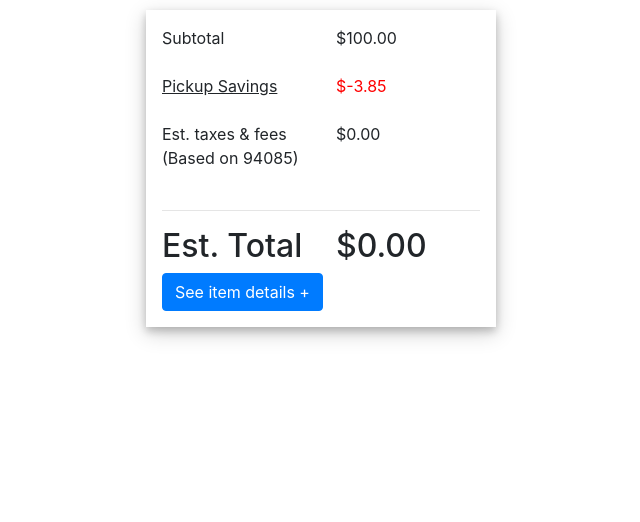
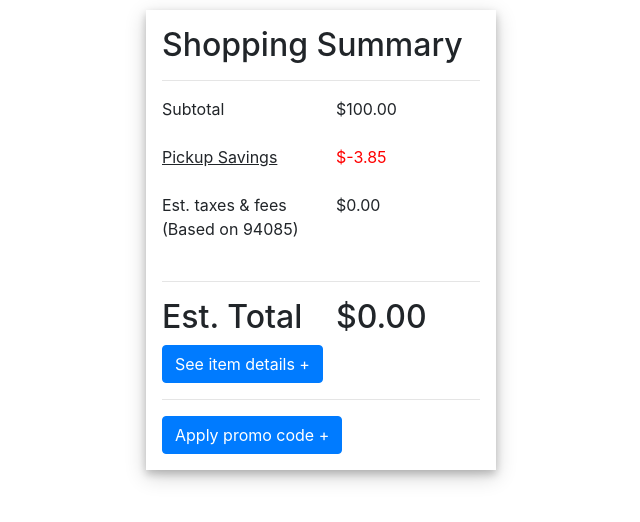
Before and after one commit to mazahir89/shopping-summary, a React (Create React App) app: page / in a window 1280 px wide. Shown: the top 522 px of the page, without its empty margins (319-959 px from the left). Built offline with nearby package versions, Linux system fonts and the light colour scheme.

Commit message:
Promo Code component implemented on app

```diff
--- a/src/App.css
+++ b/src/App.css
@@ -15,3 +15,8 @@
 .item-details-button:focus {
   outline: none;
 }
+
+.price-strike {
+  text-decoration-line: line-through;
+  color: grey;
+}
--- a/src/App.tsx
+++ b/src/App.tsx
@@ -7,13 +7,7 @@ import TaxesFees from "./components/TaxesFees/TaxesFees";
 import EstimatedTotal from "./components/EstimatedTotal/EstimatedTotal";
 import ItemDetails from "./components/ItemDetails/ItemDetails";
 import "./App.css";
-
-interface AppStateModel {
-  total: number;
-  pickupSavings: number;
-  taxes: number;
-  estimatedTotal: number;
-}
+import PromoCode from "./components/PromoCode/PromoCode";
 
 class App extends Component {
   state = {
@@ -26,12 +20,16 @@ class App extends Component {
     return (
       <div className="container">
         <Container className="purchase-card">
+          <h2>Shopping Summary</h2>
+          <hr />
           <SubTotal price={this.state.total.toFixed(2)} />
           <PickupSavings price={this.state.pickupSavings} />
           <TaxesFees taxes={this.state.taxes.toFixed(2)} />
           <hr />
           <EstimatedTotal price={this.state.estimatedTotal.toFixed(2)} />
-          <ItemDetails />
+          <ItemDetails price={this.state.estimatedTotal.toFixed(2)} />
+          <hr />
+          <PromoCode />
         </Container>
       </div>
     );
--- a/src/components/ItemDetails/ItemDetails.tsx
+++ b/src/components/ItemDetails/ItemDetails.tsx
@@ -1,5 +1,5 @@
 import React, { Component } from "react";
-import { Button, Collapse, Media } from "react-bootstrap";
+import { Button, Collapse, Media, Row, Col } from "react-bootstrap";
 
 interface ItemDetailsStateModel {
   open: boolean;
@@ -25,6 +25,22 @@ export default class ItemDetails extends Component<any, ItemDetailsStateModel> {
                 alt="thumbnail"
                 src="https://i5.walmartimages.com/asr/9898814f-8aea-47d7-a599-d80d0ba11781_1.308a8bc87d4ec569fd212318bfcb7aae.jpeg?odnWidth=undefined&odnHeight=undefined&odnBg=ffffff"
               />
+              <Media.Body>
+                <p>
+                  Essentials by OEM ESS-3085 Racing Style Leather Gaming Chair,
+                  Red
+                </p>
+                <Row className="show-grid">
+                  <Col md={6}>
+                    <strong> {`$${this.props.price}`} </strong>
+                    <br />
+                    <strong className="price-strike">
+                      {`$${this.props.price}`}
+                    </strong>
+                  </Col>
+                  <Col md={6}> Qty: 1 </Col>
+                </Row>
+              </Media.Body>
             </Media>
           </div>
         </Collapse>
--- /dev/null
+++ b/src/components/PromoCode/PromoCode.tsx
@@ -0,0 +1,32 @@
+import React, { Component } from "react";
+import {
+  Button,
+  Collapse,
+  Form,
+  Row,
+  Col,
+  FormGroup,
+  FormControl
+} from "react-bootstrap";
+
+export default class PromoCode extends Component {
+  state = {
+    open: false,
+    value: ""
+  };
+
+  render() {
+    return (
+      <div>
+        <Button
+          className="promo-code-button"
+          onClick={() => this.setState({ open: !this.state.open })}
+        >
+          {this.state.open === false ? "Apply " : "Hide "}
+          promo code
+          {this.state.open === false ? " +" : " -"}
+        </Button>
+      </div>
+    );
+  }
+}
```
